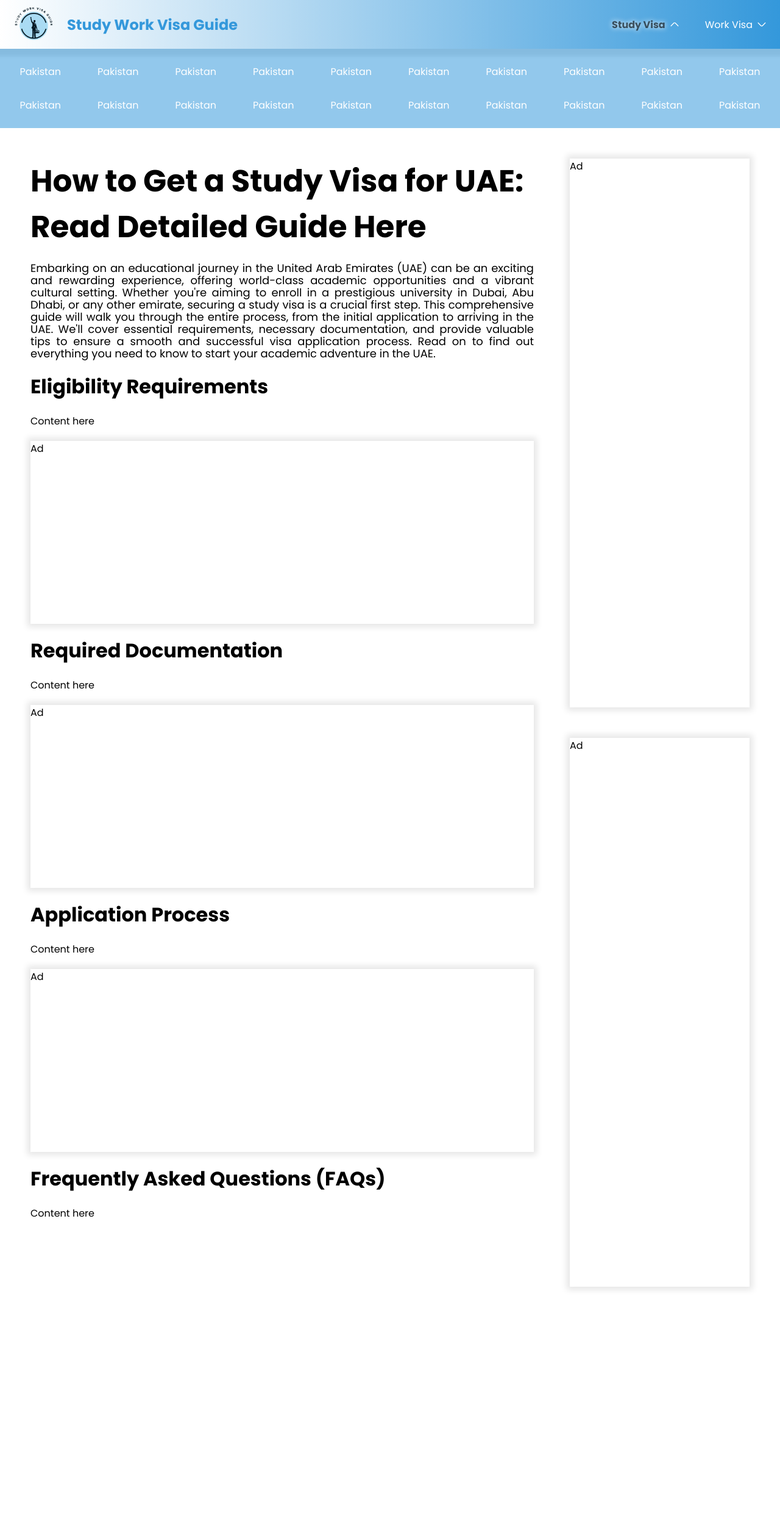
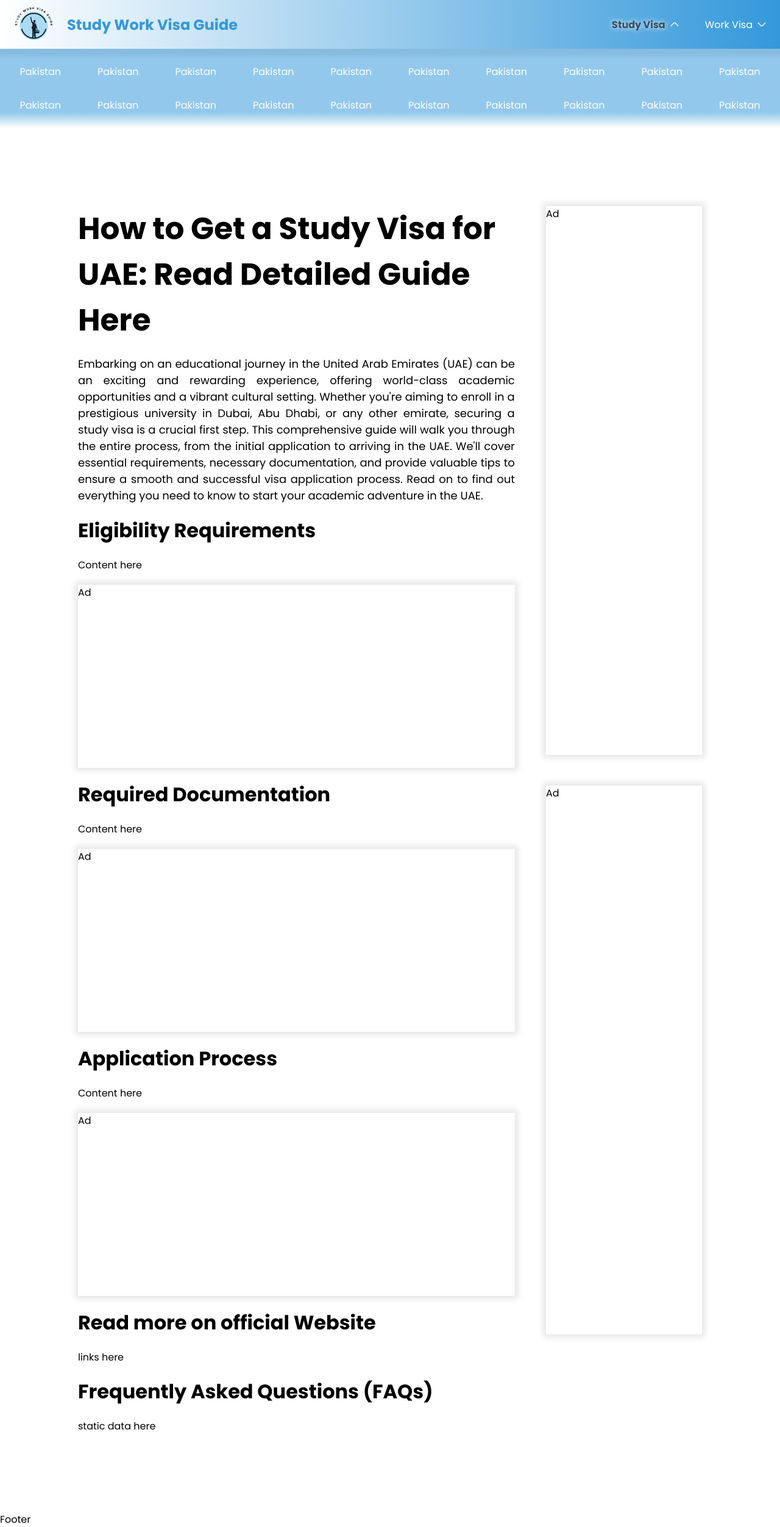
Before and after one commit to mubeenHere/visa-guide, a Next.js app: page / in a window 1280 px wide. Shown: the whole page at 61% size. Before the commit the page ends 2160 px from the top, so only its background shows below. Built offline with nearby package versions, Linux system fonts and the light colour scheme.

Commit message:
chore: header style and headings here

```diff
--- /dev/null
+++ b/src/components/Footer.js
@@ -0,0 +1,9 @@
+import React from 'react'
+
+const Footer = () => {
+  return (
+    <div>Footer</div>
+  )
+}
+
+export default Footer
--- a/src/pages/_app.js
+++ b/src/pages/_app.js
@@ -1,3 +1,4 @@
+import Footer from "@/components/Footer";
 import Header from "@/components/Header";
 import "@/styles/globals.css";
 
@@ -5,9 +6,10 @@ export default function App({ Component, pageProps }) {
   return (
     <>
       <Header />
-      <div style={{ margin: "50px" }}>
+      <div style={{ margin: "10%" }}>
         <Component {...pageProps} />
       </div>
+      <Footer />
     </>
   );
 }
--- a/src/pages/index.js
+++ b/src/pages/index.js
@@ -30,8 +30,10 @@ export default function Home() {
         <h1>Application Process </h1>
         <p>Content here</p>
         <Ad />
+        <h1>Read more on official Website</h1>
+        <p>links here</p>
         <h1>Frequently Asked Questions (FAQs) </h1>
-        <p>Content here</p>
+        <p>static data here</p>
       </div>
       <div className={styles.ad}>
         <Ad vertical={true} />
--- a/src/styles/Header.module.css
+++ b/src/styles/Header.module.css
@@ -40,7 +40,16 @@
   color: white;
   padding: 20px 0;
   justify-content: center;
-  background-color: var(--primaryFaded);
+  background-image: linear-gradient(
+    to bottom,
+    var(--primaryFaded),
+    var(--primaryFaded),
+    var(--primaryFaded),
+    var(--primaryFaded),
+    var(--primaryFaded),
+    white
+  );
+  /* background-color: var(--primaryFaded); */
   transition: 0.5s all ease-in-out;
   overflow-y: scroll;
   &::-webkit-scrollbar {
--- a/src/styles/mainpage.module.css
+++ b/src/styles/mainpage.module.css
@@ -16,7 +16,6 @@
 .intro {
   font-size: 18px;
   text-align: justify;
-  line-height: 20px;
 }
 .ad {
   display: flex;
```
